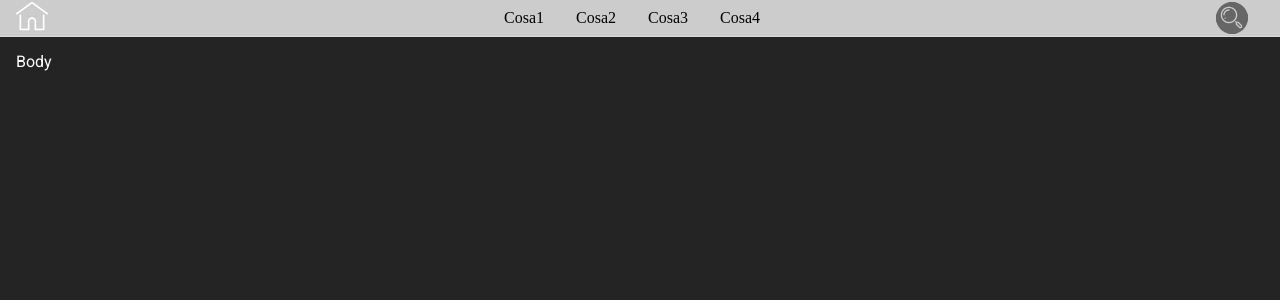
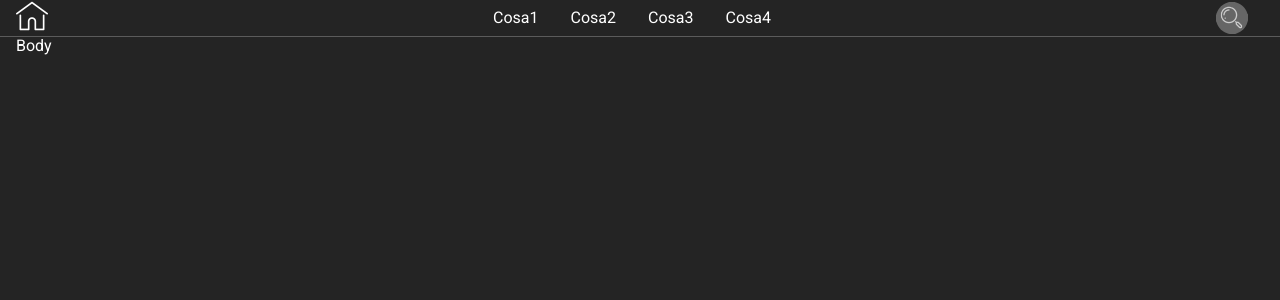
Before and after one commit to Marfoil/ReactTesting, a React app: page /home in a window 1280 px wide. Shown: the top 300 px of the page. Built offline with nearby package versions, Linux system fonts and the light colour scheme.

Commit message:
fix: hide navigation

```diff
--- a/src/Components/Application/Application.styles.js
+++ b/src/Components/Application/Application.styles.js
@@ -12,13 +12,12 @@ const main = css({
     gridTemplateAreas: `
     'navigation'
     'body'
-    'footer'
     `,
     fontFamily: "'Roboto', sans-serif",
 });
+
 const body = css({
-    paddingLeft: '1rem',
-    marginTop: '1rem',
+    marginLeft: '1rem',
 });
 
 export default { main, body };
--- a/src/Components/Navigation/Navigation.styles.js
+++ b/src/Components/Navigation/Navigation.styles.js
@@ -1,16 +1,18 @@
 import { css } from 'emotion';
 
 const main = css({
+    backgroundColor: '#242424',
     paddingLeft: '1rem',
     display: 'grid',
     gridTemplateColumns: '15% 1fr 15%',
     gridTemplateAreas: `'home navigationLinks search'`,
     alignItems: 'center',
     gridArea: 'navigation',
-    backgroundColor: 'rgba(0,0,0,0.2)',
     borderBottom: '1px solid rgba(255,255,255,.25)',
     userSelect: 'none',
-    label: 'main',
+    label: 'Navigationmain',
+    color: 'white',
+    fontFamily: "'Roboto', sans-serif",
 });
 
 const navigation = css({
--- a/src/routers/AppRouter.jsx
+++ b/src/routers/AppRouter.jsx
@@ -9,10 +9,12 @@ export const AppRouter = () => (
     <Provider store={store}>
         <BrowserRouter>
             <>
-                <Navigation />
                 <Switch>
                     <Route path="/" exact={true} component={Login} />
-                    <Route path="/home" component={Application}></Route>
+                    <Route path="/home">
+                        <Navigation />
+                        <Application />
+                    </Route>
                     <Route render={() => <>Error 404, Page not found!</>} />
                 </Switch>
             </>
```
